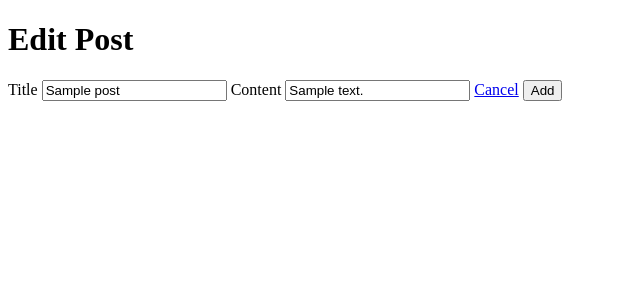
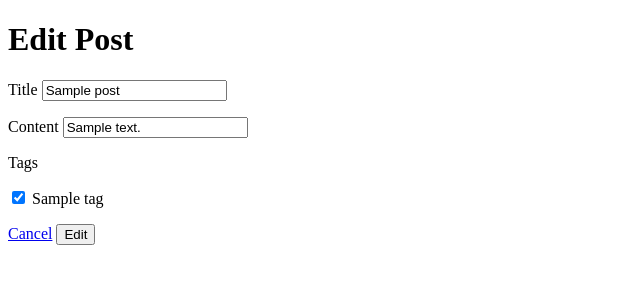
Before and after one commit to e1creative/flask-blogly, a Flask app: page /posts/1/edit in a window 1280 px wide. Shown: the top 300 px of the page, without its empty margins (0-640 px from the left). Run offline with Flask 2, Linux system fonts and the light colour scheme; tables that the repository leaves empty hold one stand-in row (values such as "Sample post").

Commit message:
Finish part 3.

```diff
--- a/app.py
+++ b/app.py
@@ -4,7 +4,7 @@ from crypt import methods
 from site import USER_BASE
 from flask import Flask, request, render_template, redirect, flash, session
 from flask_debugtoolbar import DebugToolbarExtension
-from models import db, connect_db, User, Post
+from models import db, connect_db, User, Post, Tag, PostTag
 
 app = Flask(__name__)
 
@@ -123,7 +123,11 @@ def show_add_post_form(user_id):
 
     curr_user = User.query.get(user_id)
 
-    return render_template('new-post-form.html', curr_user=curr_user)
+    # adding ability to add tags to a post
+    all_tags = Tag.query.all()
+
+    return render_template('new-post-form.html', curr_user=curr_user, all_tags=all_tags)
+
 
 @app.route('/users/<int:user_id>/posts/new', methods=["POST"])
 def handle_add_post_form(user_id):
@@ -135,18 +139,30 @@ def handle_add_post_form(user_id):
 
     new_post = Post(title=title, content=content, created_at=created_at, user_id=user_id)
 
-    # add the new instance to the "session" (like git) using .add()
     db.session.add(new_post)
-    # commit the new instance to the database using .commit()
+
     db.session.commit()
 
-    return redirect(f'/user/{user_id}')
+    # adding tagging capability
+    # get the list of tags that were checked
+    tags = request.form.getlist('tag')
+
+    # retrieve the post that we just added
+    post = Post.query.filter_by(title=title, content=content, user_id=user_id).one()
+
+    for tag in tags:
+        add_tag = Tag.query.get(tag)
+        #append the tag to the new post
+        post.tags.append(add_tag)
+        db.session.add(new_post)
+        db.session.commit()
+
+    return redirect(f'/users/{user_id}')
 
 
 @app.route('/posts/<int:post_id>')
 def show_post(post_id):
-    """Show a post.
-    Show buttons to edit and delete the post."""
+    """Show a post. Show buttons to edit and delete the post."""
 
     curr_post = Post.query.get(post_id)
 
@@ -159,7 +175,10 @@ def edit_post(post_id):
 
     curr_post = Post.query.get(post_id)
 
-    return render_template('post-edit-page.html', curr_post=curr_post)
+    # adding ability to add tags to a post
+    all_tags = Tag.query.all()
+
+    return render_template('post-edit-page.html', curr_post=curr_post, all_tags=all_tags)
 
 
 @app.route('/posts/<int:post_id>/edit', methods=['POST'])
@@ -173,12 +192,28 @@ def handle_edit_post(post_id):
     curr_post.title = request.form.get('title')
     curr_post.content = request.form.get('content')
 
-
-
     # add the edited instance to the "session" (like git) using .add()
     db.session.add(curr_post)
     # commit the new instance to the database using .commit()
     db.session.commit()
+
+    # add tag editing capability
+    tags = request.form.getlist('tag')
+
+    print(tags)
+
+    PostTag.query.filter_by(post_id=post_id).delete()
+    db.session.commit()
+
+    # retrieve the post that we just added
+    post = Post.query.get(post_id)
+
+    for tag in tags:
+        add_tag = Tag.query.get(tag)
+        #append the tag to the new post
+        post.tags.append(add_tag)
+        db.session.add(post)
+        db.session.commit()
 
     return redirect(f'/posts/{post_id}')
 
@@ -191,4 +226,85 @@ def delete_post(post_id):
 
     db.session.commit()
 
-    return redirect('/')
+    return redirect('/posts')
+
+
+################ ROUTES FOR TAGS ################
+
+@app.route('/tags')
+def list_tags():
+    """Lists all tags, with links to the tag detail page."""
+
+    all_tags = Tag.query.all()
+
+    return render_template('list-tags.html', all_tags=all_tags)
+
+
+@app.route('/tags/<int:tag_id>')
+def show_tag(tag_id):
+    """Show detail about a tag. Have links to edit form and to delete."""
+
+    curr_tag = Tag.query.get(tag_id)
+
+    return render_template('tag-detail-page.html', curr_tag=curr_tag)
+
+
+@app.route('/tags/new')
+def show_add_tag_form():
+    """Shows a form to add a new tag."""
+
+    return render_template('new-tag-form.html')
+
+
+@app.route('/tags/new', methods=['POST'])
+def handle_add_tag_form():
+    """ Process add form, adds tag, and redirect to tag list."""
+
+    name = request.form.get('name')
+
+    new_tag = Tag(name=name)
+
+    # add the new instance to the "session" (like git) using .add()
+    db.session.add(new_tag)
+    # commit the new instance to the database using .commit()
+    db.session.commit()
+
+    return redirect('/tags')
+
+
+@app.route('/tags/<int:tag_id>/edit')
+def edit_tag(tag_id):
+    """Show edit form for a tag."""
+
+    curr_tag = Tag.query.get(tag_id)
+
+    return render_template('tag-edit-page.html', curr_tag=curr_tag)
+
+
+@app.route('/tags/<int:tag_id>/edit', methods=['POST'])
+def handle_edit_tag(tag_id):
+    """Process edit form, edit tag, and redirects to the tags list."""
+
+    # query the databases for a post based on the ID using .get()
+    curr_tag = Tag.query.get(tag_id)
+
+    # edit the values base on the newly submitted form values
+    curr_tag.name = request.form.get('name')
+
+    # add the edited instance to the "session" (like git) using .add()
+    db.session.add(curr_tag)
+    # commit the new instance to the database using .commit()
+    db.session.commit()
+
+    return redirect('/tags')
+
+
+@app.route('/tags/<int:tag_id>/delete', methods=['POST'])
+def delete_tag(tag_id):
+    """Delete a tag. """
+
+    Tag.query.filter_by(id=tag_id).delete()
+
+    db.session.commit()
+
+    return redirect('/tags')
--- a/templates/post-detail-page.html
+++ b/templates/post-detail-page.html
@@ -7,6 +7,12 @@ Post Detail Page
 <h1>{{curr_post.title }}</h1>
 <p>{{curr_post.content}}</p>
 <p>By {{curr_post.user.get_full_name()}}</p>
+<p>Tags: </p>
+<ul>
+    {% for tag in curr_post.tags%}
+        <li><a href="/tags/{{tag.id}}">{{tag.name}}</a></li>
+    {% endfor %}
+</ul>
 <a href="/users/{{curr_post.user.id}}">Cancel</a>
 <a href="/posts/{{curr_post.id}}/edit">Edit</a>
 <a href="/posts/{{curr_post.id}}/delete">Delete</a>
--- a/templates/post-edit-page.html
+++ b/templates/post-edit-page.html
@@ -6,11 +6,18 @@ Edit a Post
 {% block content %}
 <h1>Edit Post</h1>
 <form method="POST" action="/posts/{{curr_post.id}}/edit">
-    <label for="title">Title</label>
-    <input type="text" id="title" name="title" value="{{curr_post.title}}">
-    <label for="content">Content</label>
-    <input type="textarea" id="content" name="content" value="{{curr_post.content}}">
+    <p><label for="title">Title</label>
+    <input type="text" id="title" name="title" value="{{curr_post.title}}"></p>
+    <p><label for="content">Content</label>
+    <input type="textarea" id="content" name="content" value="{{curr_post.content}}"></p>
+
+    <p>Tags</p>
+    {% for tag in all_tags %}
+        <p><input type="checkbox" id="{{tag.name}}" name="tag" value="{{tag.id}}" {% if tag in curr_post.tags %}checked{% endif %} >
+        <label for="{{tag.name}}">{{tag.name}}</label></p>
+    {% endfor %}
+
     <a href="/posts/{{curr_post.id}}">Cancel</a>
-    <button type="submit">Add</button>
+    <button type="submit">Edit</button>
 </form>
 {% endblock %}
```
Also changed, not shown: models.py (+56 -6 lines), seed.py (+39 -3 lines), templates/list-tags.html (added, +14 -0 lines), templates/new-post-form.html (+9 -4 lines), templates/new-tag-form.html (added, +13 -0 lines), templates/tag-detail-page.html (added, +15 -0 lines), templates/tag-edit-page.html (added, +15 -0 lines).
